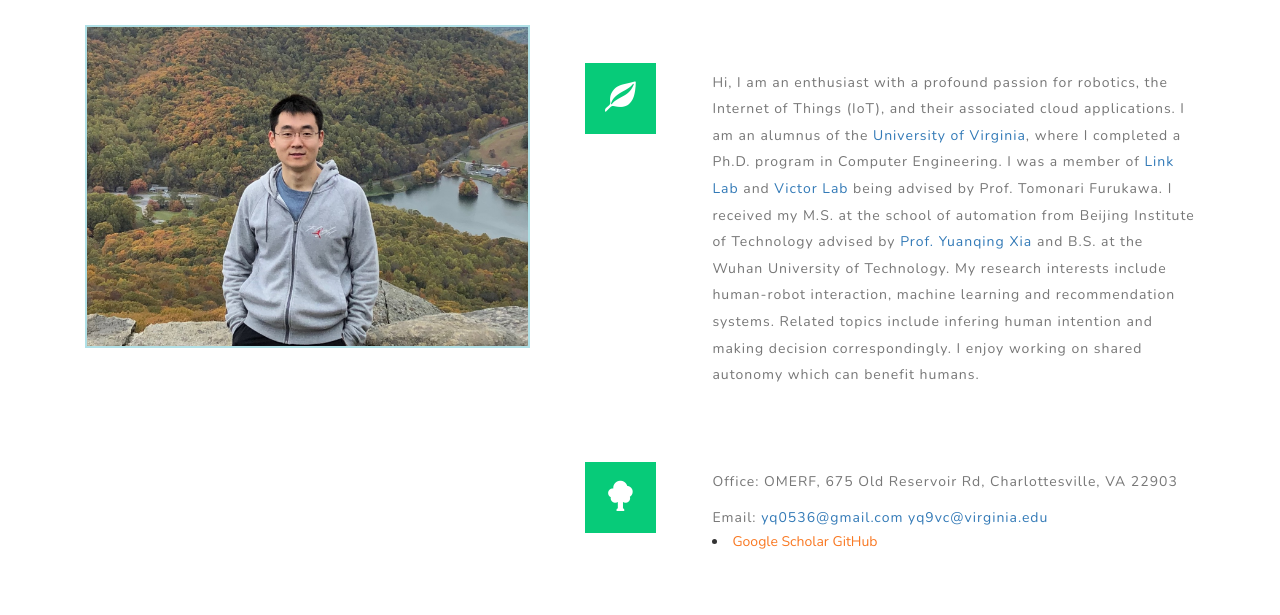
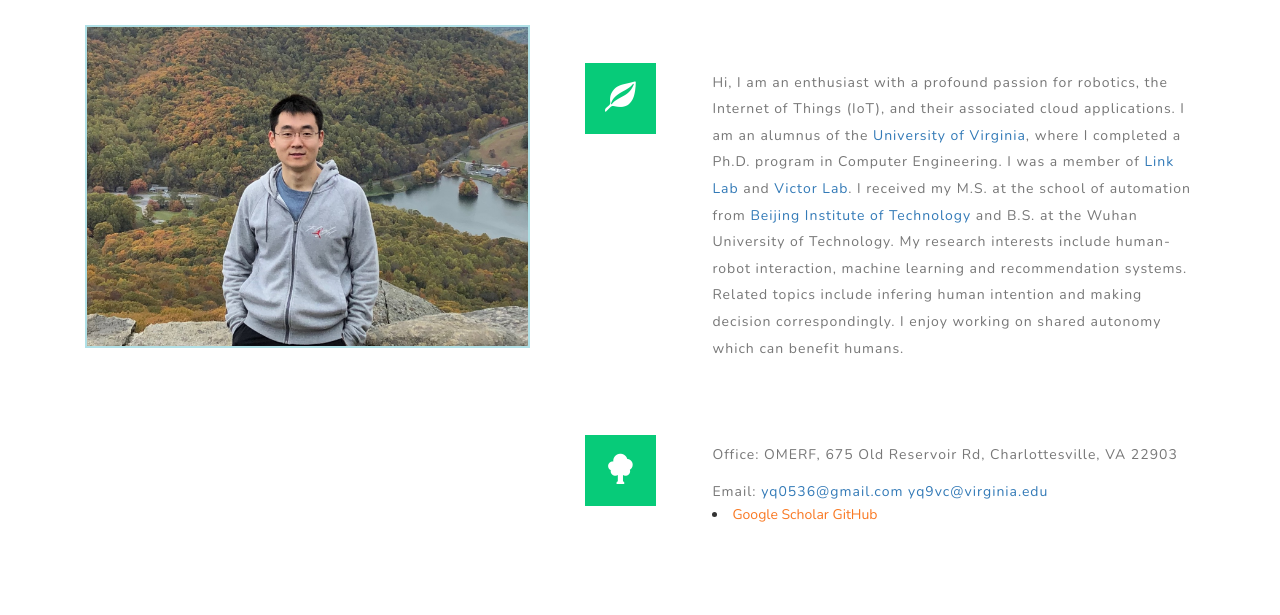
Before and after one commit to yongming-qin/yongming-qin.github.io, a plain HTML site: page index.html in a window 1280 px wide. Shown: the part 185-800 px from the top of the page. Drawn offline with nearby package versions, Linux system fonts and the light colour scheme.

Commit message:
modifiy description

```diff
--- a/index.html
+++ b/index.html
@@ -113,9 +113,9 @@ License URL: http://creativecommons.org/licenses/by/3.0/
                     I was a member of
                     <a href="https://engineering.virginia.edu/link-lab">Link Lab</a>
                     and
-                    <a href="https://www.victor-uva.org/">Victor Lab</a> being advised by Prof. Tomonari Furukawa. I
-                    received my M.S. at the school of automation from Beijing Institute of Technology advised by
-                    <a href="https://scholar.google.com/citations?user=HtedN3oAAAAJ&hl=en">Prof. Yuanqing Xia</a>
+                    <a href="https://www.victor-uva.org/">Victor Lab</a>. I
+                    received my M.S. at the school of automation from
+                    <a href="https://scholar.google.com/citations?user=HtedN3oAAAAJ&hl=en">Beijing Institute of Technology</a>
                     and B.S. at the Wuhan University of Technology. My research interests include human-robot interaction, machine learning and recommendation systems. Related topics include infering human intention and making decision correspondingly. I enjoy working on
                     shared autonomy which can benefit humans.
                   </p>
```
